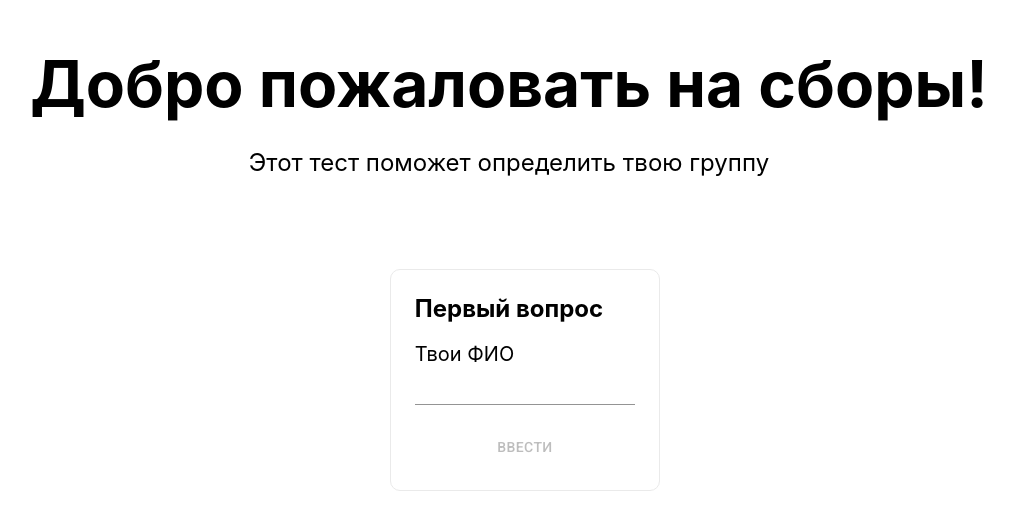
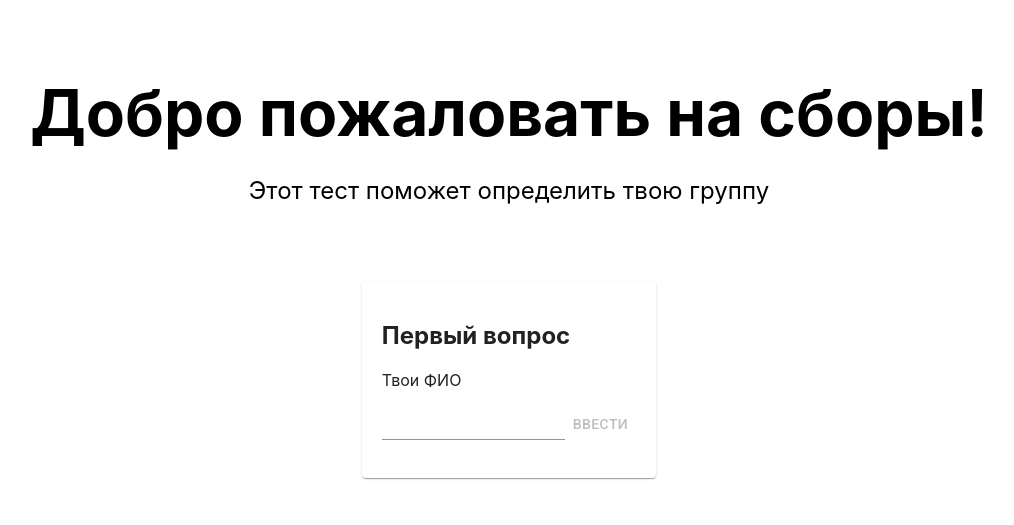
Before and after one commit to ekinohito/the-simplest-test, a Next.js app: page / in a window 1280 px wide. Shown: the part 123-648 px from the top of the page, without its empty margins (131-1145 px from the left). Built offline with nearby package versions, Linux system fonts and the light colour scheme.

Commit message:
cool update

```diff
--- a/pages/index.js
+++ b/pages/index.js
@@ -34,9 +34,9 @@ export default function Home() {
   return (
     <div className={styles.container}>
       <Head>
-        <title>Create Next App</title>
+        <title>Тест на группу</title>
         <meta name="description" content="Generated by create next app" />
-        <link rel="icon" href="/favicon.ico" />
+        <link rel="icon" href="/logo.png" />
         <link rel="stylesheet" href="https://fonts.googleapis.com/css?family=Roboto:300,400,500,700&display=swap" />
       </Head>
 
--- a/сomponents/MultiStep.js
+++ b/сomponents/MultiStep.js
@@ -1,4 +1,5 @@
 import React, {createContext, useState} from 'react'
+import {Grid} from "@material-ui/core";
 
 export const PowerContext = createContext(false)
 export const ValuesContext = createContext({})
@@ -6,9 +7,11 @@ export const ValuesContext = createContext({})
 export default function MultiStep({children, step, power}) {
     return <PowerContext.Provider value={power}>
         <ValuesContext.Provider value={useState({})}>
-            {children.map((child, index) => <div style={{display: index < step?"block":"none"}}>
-                {child}
-            </div>)}
+            <Grid container direction="column" spacing="3">
+                {children.map((child, index) => <Grid item style={{display: index < step?"block":"none"}}>
+                    {child}
+                </Grid>)}
+            </Grid>
         </ValuesContext.Provider>
     </PowerContext.Provider>
 }
--- a/сomponents/QuestionChoice.js
+++ b/сomponents/QuestionChoice.js
@@ -1,7 +1,6 @@
-import React, {createContext, useContext, useState} from 'react'
-import styles from "../styles/Home.module.css";
+import React, {useContext} from 'react'
 import {PowerContext, ValuesContext} from "./MultiStep";
-import {Radio, RadioGroup} from "@material-ui/core";
+import {Button, Card, Radio, RadioGroup} from "@material-ui/core";
 
 
 export default function QuestionChoice({title, question, children, onInput, error}) {
@@ -9,7 +8,7 @@ export default function QuestionChoice({title, question, children, onInput, erro
     const [allSelected, setAllSelected] = useContext(ValuesContext)
     const selected = allSelected[title]
     const setSelected = (value) => setAllSelected({...allSelected, [title]: value})
-    return <div className={styles.card}>
+    return <Card style={{padding: "20px"}}>
         <h2>{title}</h2>
         <p>{question}</p>
         <RadioGroup aria-label="gender" name="gender1">
@@ -21,7 +20,7 @@ export default function QuestionChoice({title, question, children, onInput, erro
                 </div>)
             }
         </RadioGroup>
-        <button disabled={power || selected === undefined} onClick={onInput}>Ввести</button>
+        <Button disabled={power || selected === undefined} onClick={onInput}>Ввести</Button>
         <p>{error}</p>
-    </div>
+    </Card>
 }
--- a/сomponents/QuestionOneLine.js
+++ b/сomponents/QuestionOneLine.js
@@ -1,16 +1,15 @@
 import React, {useContext, useState} from 'react'
-import styles from "../styles/Home.module.css";
 import {PowerContext} from "./MultiStep";
-import {Button, Input} from "@material-ui/core";
+import {Button, Card, Input} from "@material-ui/core";
 
 export default function QuestionOneLine({title, question, onInput, error}) {
     const [text, setText] = useState("")
     const power = useContext(PowerContext) || false
-    return <div className={styles.card}>
+    return <Card style={{padding: "20px"}}>
         <h2>{title}</h2>
         <p>{question}</p>
-        <Input disabled={power} onChange={(event) => setText(event.currentTarget.value)}/>
+        <Input disabled={power} onChange={(event) => setText(event.currentTarget.value)}/><b/>
         <Button disabled={power || text === ""} onClick={() => (onInput? onInput(text):null)}>Ввести</Button>
         <p>{error}</p>
-    </div>
+    </Card>
 }
--- a/сomponents/Result.js
+++ b/сomponents/Result.js
@@ -1,9 +1,11 @@
 import React from 'react'
-import styles from "../styles/Home.module.css";
+import {Card, Grid} from "@material-ui/core";
 
 export default function Result({index}) {
-    return <div className={styles.card}>
-        <h2>Поздравляем!</h2>
-        <h2>Тебя ждет {index} команда</h2>
-    </div>
+    return <Card style={{padding: "20px"}}>
+        <Grid container direction="column" justify="center" alignContent="center">
+            <h2>Поздравляем!</h2>
+            <p>Тебя ждет {index} команда</p>
+        </Grid>
+    </Card>
 }
```
Also changed, not shown: public/logo.png (added).
